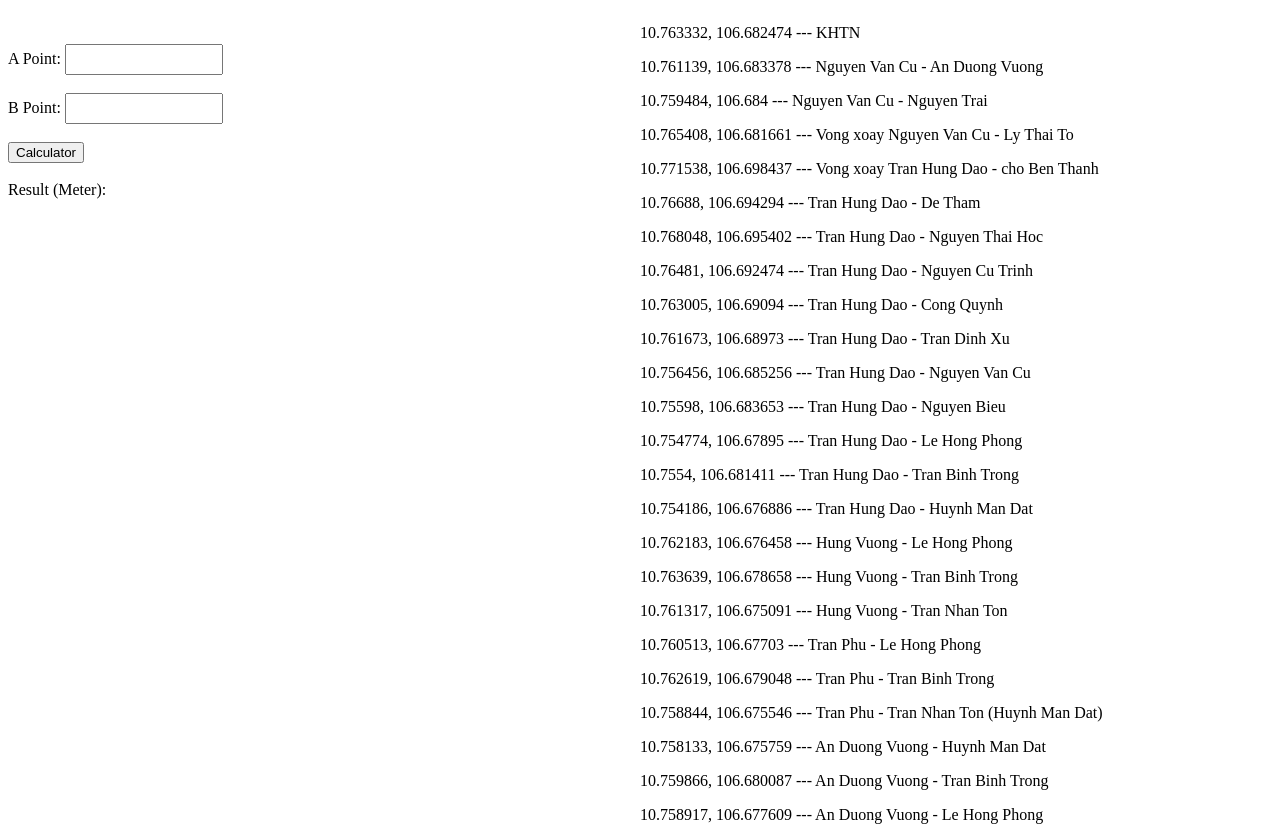
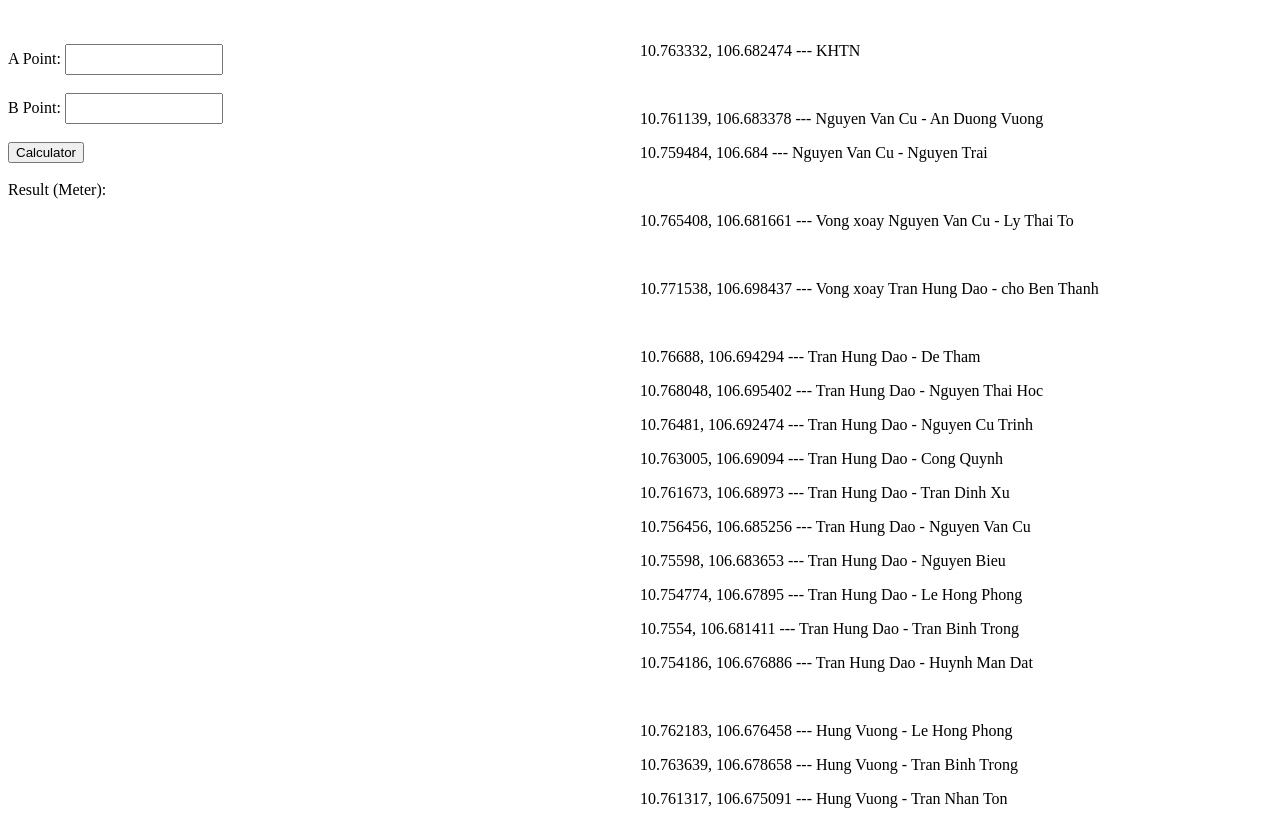
Before and after one commit to hdthuc93/finding_path_google_maps, a website: page client/calculator.html in a window 1280 px wide. Shown: the top 827 px of the page. Drawn offline with Linux system fonts and the light colour scheme; some packages are replaced by stand-ins of ours.

Commit message:
fix show coordinates

```diff
--- a/client/calculator.html
+++ b/client/calculator.html
@@ -47,12 +47,21 @@
                     );
             });
 
-
-
             // show list coordinate
             var coordinate = document.getElementById("coordinate");
+            var firstStrName = "";
             for(var item = 0; item < coordinates_2.length; ++item) {
-                var str = '<p>' + coordinates_2[item].lat + ', ' + coordinates_2[item].lng + '  --- ' + coordinates_2[item].name +'</p>';
+                var str = "";
+                var strName = coordinates_2[item].name.split(" - ");
+
+                if(strName[0] != firstStrName)
+                    str = '<br />';
+
+                coordinate.insertAdjacentHTML('beforeend', str);
+
+                str = '<p>' + coordinates_2[item].lat + ', ' + coordinates_2[item].lng + '  --- ' + coordinates_2[item].name +'</p>';
+                firstStrName = strName[0];
+
                 coordinate.insertAdjacentHTML('beforeend', str);
             }
         }
```
